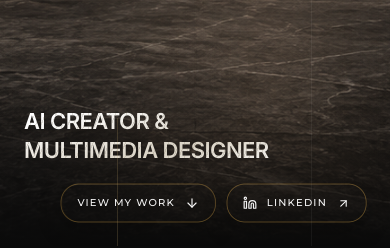
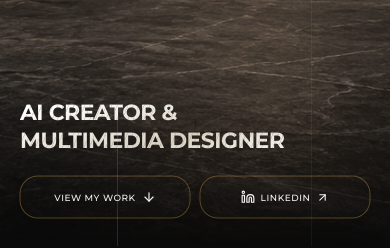
Before and after one commit to adriiklk/PORTFOLIO-ADRI-N-HONRUBIA, a React (Vite) app: page / in a window 390 px wide. Shown: the part 598-846 px from the top of the page. Built offline with nearby package versions, Linux system fonts and the light colour scheme; a web font is replaced by a local one.

Commit message:
puliendo hero

```diff
--- a/src/components/HomeShowcase.css
+++ b/src/components/HomeShowcase.css
@@ -5,7 +5,7 @@
 .gallery-hero__name[class] { position: absolute; top: 21%; left: 0; width: 100%; padding: 0 3vw; margin: 0; text-align: center; font-family: 'Inter',sans-serif; font-size: clamp(32px,8.8vw,150px); font-weight: 800; letter-spacing: -.055em; line-height: 1; white-space: nowrap; color: var(--text-primary); -webkit-text-fill-color: currentColor; -webkit-text-stroke: 0; pointer-events: none; }
 .gallery-hero__anchor { position: absolute; top: 27%; left: 4%; width: 92%; height: 56%; }
 .gallery-hero__footer { position: absolute; bottom: 36px; left: max(24px,4vw); right: max(24px,4vw); display: flex; align-items: flex-end; justify-content: space-between; gap: 24px; z-index: 4; }
-.gallery-hero__role { font-family: 'Inter',sans-serif; font-weight: 600; font-size: clamp(22px,2.4vw,36px); line-height: 1.35; letter-spacing: -.025em; color: var(--text-primary); }
+.gallery-hero__role { font-family: 'Montserrat',sans-serif; font-weight: 700; font-size: clamp(22px,2.4vw,36px); line-height: 1.35; letter-spacing: -.025em; color: var(--text-primary); }
 .gallery-hero__actions { display: flex; gap: 12px; }
 .gallery-hero__actions span { display: inline-flex; align-items: center; gap: 10px; font-size: 10px; letter-spacing: .12em; }
 .travelling-carousel { position: absolute; z-index: 3; }
@@ -16,9 +16,11 @@
   .gallery-hero { min-height: 640px; }
   .gallery-hero__name[class] { top: 25%; font-size: 8.7vw; -webkit-text-stroke-width: 0; }
   .gallery-hero__anchor { top: 28%; left: 0; width: 100%; height: 43%; }
-  .gallery-hero__footer { bottom: 24px; flex-direction: column; align-items: stretch; gap: 18px; }
-  .gallery-hero__actions { justify-content: flex-end; flex-wrap: wrap; }
-  .gallery-hero__actions .specular-button { padding: 12px 16px; }
+  .gallery-hero__footer { bottom: max(28px, env(safe-area-inset-bottom)); left: 20px; right: 20px; flex-direction: column; align-items: stretch; gap: 22px; }
+  .gallery-hero__actions { display: grid; grid-template-columns: 1fr 1fr; gap: 10px; width: 100%; }
+  .gallery-hero__actions .specular-button { padding: 14px 8px; width: 100%; min-width: 0; }
+  .gallery-hero__actions span { font-size: 9px; letter-spacing: .06em; gap: 6px; }
+  .gallery-hero__role { width: 100%; font-size: clamp(22px, 5.6vw, 32px); line-height: 1.25; }
 }
 
 /* Mask the glyph interiors so only the exterior half of the stroke remains. */
@@ -87,3 +89,44 @@
     background-image: repeating-linear-gradient(112deg, transparent 0 2px, rgba(201, 169, 110, .22) 2px 3px, transparent 3px 5px), linear-gradient(165deg, #171715, #514b40 55%, #171715);
   }
 }
+
+
+
+
+/* One entrance per hero mount; carousel retains its native 3D rise animation. */
+@media (prefers-reduced-motion: no-preference) {
+  .gallery-hero__background {
+    animation: hero-room-reveal 1.8s cubic-bezier(.16,1,.3,1) both;
+  }
+  .gallery-hero__name[class] {
+    animation: hero-name-reveal 1.5s .18s cubic-bezier(.16,1,.3,1) both;
+  }
+  .gallery-hero__role {
+    animation: hero-detail-reveal 1s .7s cubic-bezier(.16,1,.3,1) both;
+  }
+  .gallery-hero__actions > :first-child {
+    animation: hero-detail-reveal .9s .9s cubic-bezier(.16,1,.3,1) both;
+  }
+  .gallery-hero__actions > :nth-child(2) {
+    animation: hero-detail-reveal .9s 1.05s cubic-bezier(.16,1,.3,1) both;
+  }
+  .travelling-carousel {
+    animation: hero-carousel-reveal 1.2s .2s ease-out backwards;
+  }
+}
+@keyframes hero-room-reveal {
+  from { opacity: 0; clip-path: inset(5% 3%); filter: brightness(.55); }
+  to { opacity: 1; clip-path: inset(0); filter: brightness(1); }
+}
+@keyframes hero-name-reveal {
+  from { opacity: 0; transform: translateY(38px) scale(.96); filter: blur(7px); }
+  to { opacity: 1; transform: none; filter: none; }
+}
+@keyframes hero-detail-reveal {
+  from { opacity: 0; transform: translateY(26px); filter: blur(4px); }
+  to { opacity: 1; transform: none; filter: none; }
+}
+@keyframes hero-carousel-reveal {
+  from { opacity: 0; }
+  to { opacity: 1; }
+}
```
Also changed, not shown: 1 other file (tests, documents, lock files or other folders).
